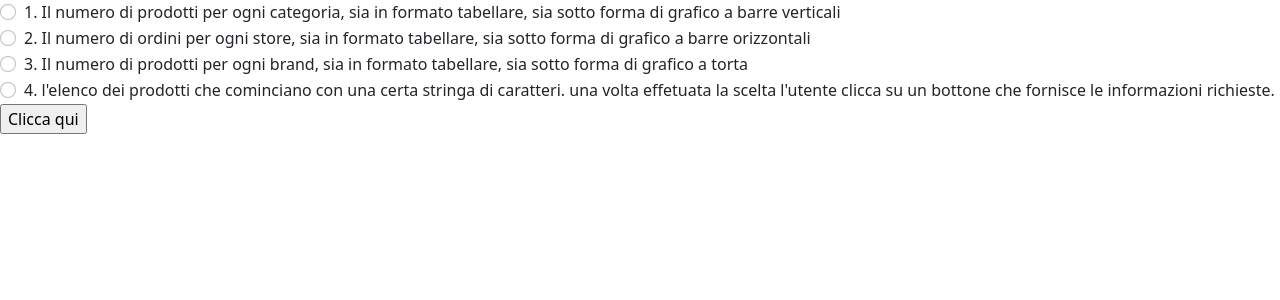
After one commit to RivaValentinoF/Flask_SQL, a Flask app: template templates/home.html in a window 1280 px wide. The commit adds this page. Shown: the top 300 px of the page. Run offline with Flask 2, Linux system fonts and the light colour scheme; the template is opened without the code that fills it, so the values that code supplies are empty.

Commit message:
incompleto

```diff
--- a/app.py
+++ b/app.py
@@ -1,12 +1,43 @@
 from flask import Flask, render_template, request
 app= Flask(__name__)
 
+import io
+import contextily
+from matplotlib.backends.backend_agg import FigureCanvasAgg as FigureCanvas
+from matplotlib.figure import Figure
+import matplotlib
+matplotlib.use('Agg')
+import matplotlib.pyplot as plt
+
 @app.route('/', methods=['GET'])
 def home():
-     return render_template('search.html')
+     return render_template('home.html')
+
+@app.route('/selezione', methods=['GET'])
+def selezione():
+    scelta = request.args["scelta"]
+    if scelta=="es1":
+        return render_template("uno.html")
+    elif scelta=="es2":
+        return render_template("due.html")
+    elif scelta=="es3":
+        return render_template("tre.html")
+    elif scelta=="es4":
+        return render_template("search.html")
+
+@app.route('/uno', methods=['GET'])
+def es1():
+    import pandas as pd
+    import pymssql
+    conn = pymssql.connect(server='213.140.22.237\SQLEXPRESS',
+                           user='riva.valentino', password='xxx123##', database='riva.valentino')
+    # invio query al database e ricezione informazioni
+    query = 'SELECT category_name, count(*) as numero_prodotti FROM production.products inner join production.categories on categories.category_id = products.category_id group by category_name'
+    dfprodotti = pd.read_sql(query, conn)
 
 
-@app.route('/result', methods=['GET'])
+
+@app.route('/results', methods=['GET'])
 def result():
     # collegamneto al database
     import pandas as pd
--- /dev/null
+++ b/templates/home.html
@@ -0,0 +1,42 @@
+<!DOCTYPE html>
+<html lang="en">
+<head>
+    <meta charset="UTF-8">
+    <meta http-equiv="X-UA-Compatible" content="IE=edge">
+    <meta name="viewport" content="width=device-width, initial-scale=1.0">
+    <link href="https://cdn.jsdelivr.net/npm/bootstrap@5.2.1/dist/css/bootstrap.min.css" rel="stylesheet">
+    <title>home</title>
+</head>
+<body>
+    <form action="/selezione">
+        <div class="form-check">
+            <input class="form-check-input" type="radio" name="scelta" id="flexRadioDefault1" value="es1">
+            <label class="form-check-label" for="flexRadioDefault1">
+                1. Il numero di prodotti per ogni categoria, sia in formato tabellare, sia sotto forma di grafico a barre verticali
+            </label>
+          </div>
+          <div class="form-check">
+            <input class="form-check-input" type="radio" name="scelta" id="flexRadioDefault1"  value="es2">
+            <label class="form-check-label" for="flexRadioDefault1">
+                2. Il numero di ordini per ogni store, sia in formato tabellare, sia sotto forma di grafico a barre orizzontali
+            </label>
+          </div>
+          <div class="form-check">
+            <input class="form-check-input" type="radio" name="scelta" id="flexRadioDefault1"  value="es3">
+            <label class="form-check-label" for="flexRadioDefault1">
+                3. Il numero di prodotti per ogni brand, sia in formato tabellare, sia sotto forma di grafico a torta
+            </label>
+          </div>
+          <div class="form-check">
+            <input class="form-check-input" type="radio" name="scelta" id="flexRadioDefault1"  value="es4">
+            <label class="form-check-label" for="flexRadioDefault1">
+                4. l'elenco dei prodotti che cominciano con una certa stringa di caratteri.
+                una volta effetuata la scelta l'utente clicca su un bottone che fornisce le informazioni richieste.
+            </label>
+          </div>
+
+        <input type="submit" value="Clicca qui"></input>
+    </form>
+
+</body>
+</html>
--- a/templates/search.html
+++ b/templates/search.html
@@ -8,7 +8,7 @@
     <link href="https://cdn.jsdelivr.net/npm/bootstrap@5.2.1/dist/css/bootstrap.min.css" rel="stylesheet">
 </head>
 <body>
-    <form action="/result" method="get">
+    <form action="/results" method="get">
         <label for="NomeProdotto" class="form-label">Nome del prodotto:</label>
     <input type="text" class="form-control" id="NomeProdotto" placeholder="Inserisci il nome del prodotto" name="NomeProdotto">
     <input type="submit" value="ricerca">
```
Also changed, not shown: templates/uno.html (added, +30 -0 lines).
